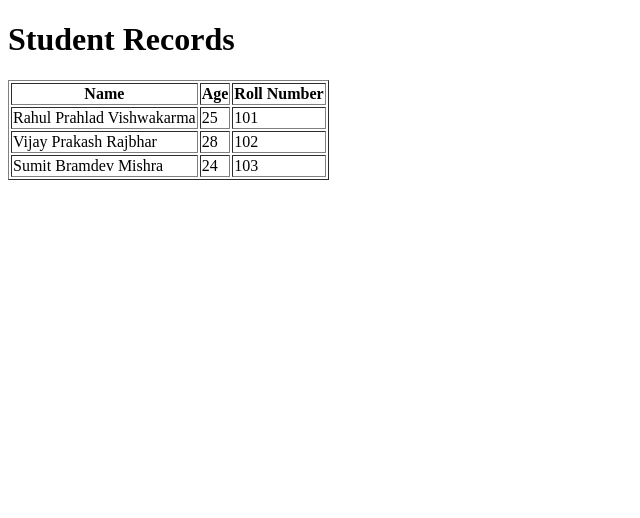
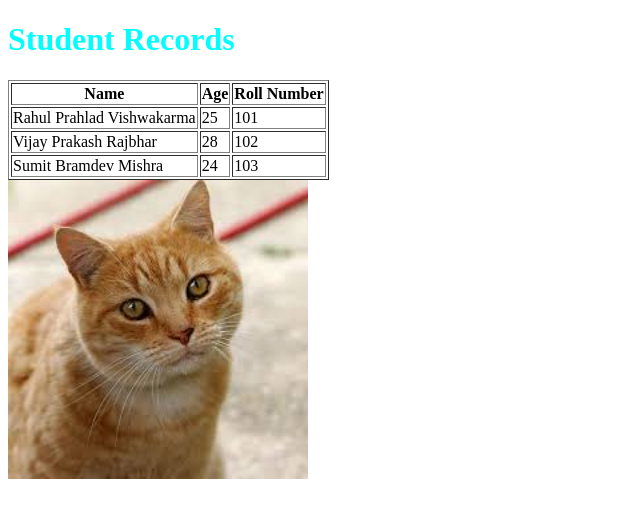
Before and after one commit to Rahulvishwakarma19/project, a Django app: page / in a window 1280 px wide. Shown: the top 518 px of the page, without its empty margins (0-640 px from the left). Run offline with Django 3.2, Linux system fonts and the light colour scheme; data comes from the database, SQL or seed files in the repository.

Commit message:
photo add

```diff
--- a/first_project/first_project/settings.py
+++ b/first_project/first_project/settings.py
@@ -16,6 +16,8 @@ import os
 # Build paths inside the project like this: BASE_DIR / 'subdir'.
 BASE_DIR = Path(__file__).resolve().parent.parent
 TEMPLATES_DIR = os.path.join(BASE_DIR,"templates")
+STATIC_DIR = os.path.join(BASE_DIR, "static")
+
 
 # Quick-start development settings - unsuitable for production
 # See https://docs.djangoproject.com/en/3.2/howto/deployment/checklist/
@@ -120,6 +122,7 @@ USE_TZ = True
 # https://docs.djangoproject.com/en/3.2/howto/static-files/
 
 STATIC_URL = '/static/'
+STATICFILES_DIR = [ STATIC_DIR, ]
 
 # Default primary key field type
 # https://docs.djangoproject.com/en/3.2/ref/settings/#default-auto-field
--- /dev/null
+++ b/first_project/static/css/style.css
@@ -0,0 +1,3 @@
+h1{
+    color: aqua;
+}
--- a/first_project/templates/first_app/index.html
+++ b/first_project/templates/first_app/index.html
@@ -1,9 +1,11 @@
 <!DOCTYPE html>
+{% load static %}
 <html lang="en">
 <head>
     <meta charset="UTF-8">
     <meta name="viewport" content="width=device-width, initial-scale=1.0">
     <title>Code first app</title>
+    <link rel="stylesheet" href= "{% static "css/style.css"%}">
 </head>
 <body>
     <h1>Student Records</h1>
@@ -26,5 +28,6 @@
     <h2>No Records Found</h2>
     {% endif %}
 
+    <img width="300" src= "{% static "images/cat.jpg" %}" alt="Something Went Wrong.">
 </body>
 </html>
```
Also changed, not shown: first_project/static/images/cat.jpg (added), first_project/templates/first_app/index_bootstrap.html (added).
